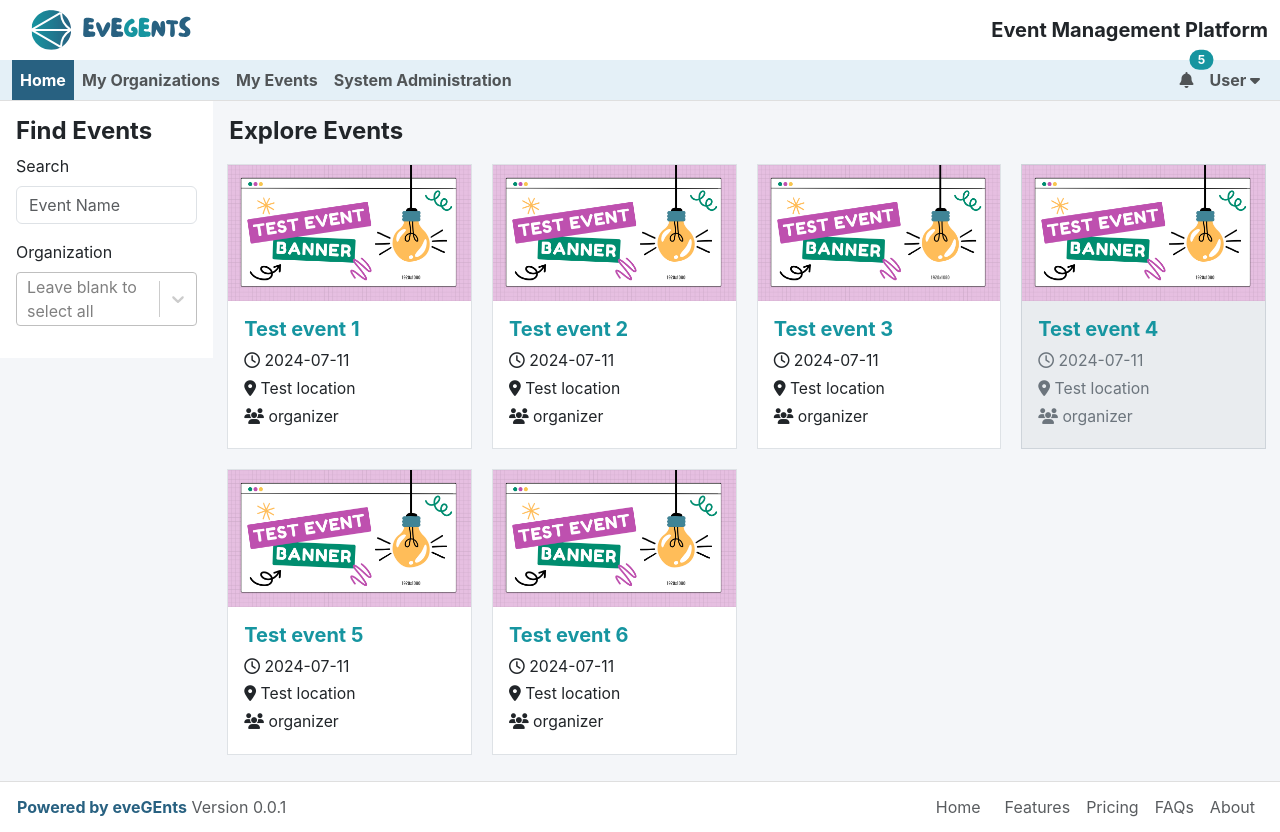
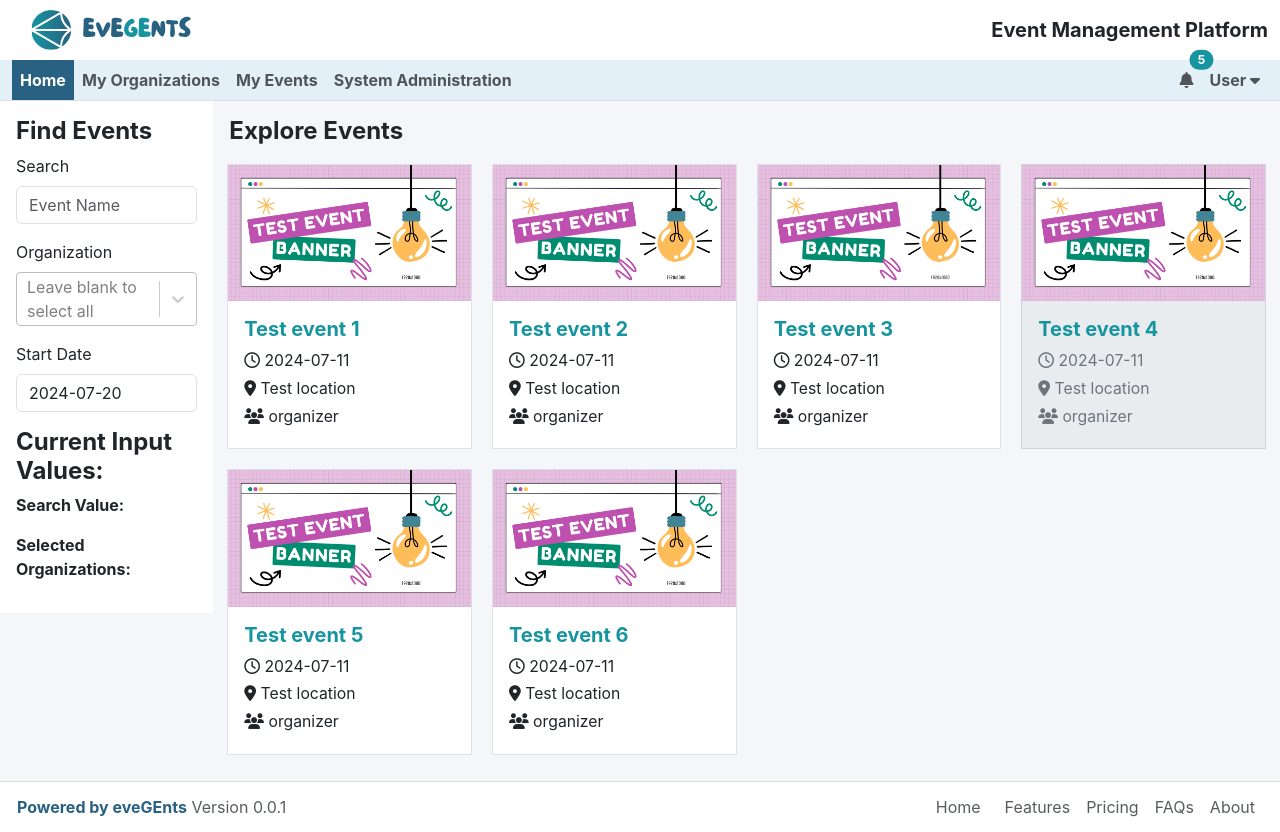
Before and after one commit to eveGEnts/Go-Headless, a React (Create React App) app: page / in a window 1280 px wide. Built offline with nearby package versions, Linux system fonts and the light colour scheme.

Commit message:
date picker

```diff
--- a/package.json
+++ b/package.json
@@ -11,6 +11,7 @@
     "chroma-js": "^2.4.2",
     "node-sass": "^7.0.3",
     "react": "^18.3.1",
+    "react-datepicker": "^7.3.0",
     "react-dom": "^18.3.1",
     "react-router-dom": "^6.24.1",
     "react-scripts": "5.0.1",
--- /dev/null
+++ b/src/components/common/MyDatePicker.js
@@ -0,0 +1,25 @@
+import React, { useState } from 'react';
+import DatePicker from 'react-datepicker';
+import 'react-datepicker/dist/react-datepicker.css';
+import './MyDatePicker.scss';
+
+const MyDatePicker = () => {
+    const [startDate, setStartDate] = useState(new Date());
+
+    return (
+        <div>
+            <DatePicker
+                selected={startDate}
+                onChange={(date) => setStartDate(date)}
+                dateFormat="yyyy-MM-dd"
+                className="form-control w-100"
+                id="datePicker"
+                showMonthDropdown
+                showYearDropdown
+                dropdownMode="select"
+            />
+        </div>
+    );
+};
+
+export default MyDatePicker;
--- /dev/null
+++ b/src/components/common/MyDatePicker.scss
@@ -0,0 +1,38 @@
+@import '../../custom.scss';
+
+/* CustomDatePicker.scss */
+
+// Define your primary theme color
+//$primary: #FF0000; // Replace this with your actual primary color
+
+// Ensure the date picker doesn't exceed the container width
+.react-datepicker {
+  font-size: 1rem;
+  max-width: 100%;
+
+  .react-datepicker__header {
+    background-color: $primary; // Use the primary color
+    color: white;
+    border-bottom: 1px solid darken($primary, 10%); // Slightly darker shade for contrast
+  }
+
+  .react-datepicker__day--selected {
+    background-color: $primary; // Use the primary color
+    color: white;
+  }
+
+  .react-datepicker__day--selected:hover {
+    background-color: lighten($primary, 10%); // Lighten on hover
+  }
+
+  .react-datepicker__triangle {
+    display: none; // Optionally hide the triangle
+  }
+}
+
+// Responsive styles
+@media (max-width: 768px) {
+  .react-datepicker {
+    width: 100%; // Make the date picker full-width on smaller screens
+  }
+}
--- a/src/components/home/FilterSidebar.js
+++ b/src/components/home/FilterSidebar.js
@@ -9,23 +9,24 @@ import colorStylesMultiple from '../common/ColorStylesMultiple';
 //    return getComputedStyle(document.documentElement).getPropertyValue(property).trim();
 //  };
 
+import MyDatePicker from '../common/MyDatePicker';
 
+const FilterSidebar = () => {
+    // State variables to keep track of input values
+    const [searchValue, setSearchValue] = useState('');
+    const [organizationValue, setOrganizationValue] = useState([]);
 
-function FilterSidebar() {
-
-    const [count, setCount] = useState(0);
-
-    const [selectedOrganization, setOrganization] = useState(null);
-
-    const handleChange = (option) => {
-        setOrganization(option);
-        //alert(option);
+    // Handle change for text input
+    const handleSearchChange = (event) => {
+        setSearchValue(event.target.value);
     };
 
-    //useEffect(() => {
-    //    alert(`${count}`);
-    //})
+    // Handle change for Select input
+    const handleOrganizationChange = (selectedOptions) => {
+        setOrganizationValue(selectedOptions);
+    };
 
+    // Sample options for the Select component
     const organizationOptions = [
         //{ value: '-1', label: 'All Organizations', color: '#BFBFBF' },
         { value: '1', label: 'Org 1', color: '#FF0000' },
@@ -33,39 +34,51 @@ function FilterSidebar() {
         { value: '3', label: 'Org 3', color: '#0000FF' }
     ];
 
-    //const departmentOptions = [
-    //    //{ value: '-1', label: 'All Departments', color: '#BFBFBF' },
-    //    { value: '1', label: 'Org 1', color: '#FF0000' },
-    //    { value: '2', label: 'Org 2', color: '#00FF00' },
-    //    { value: '3', label: 'Org 3', color: '#0000FF' }
-    //];
-
     return (
         <div className="col-xl-2 col-lg-3 col-md-4 p-3 bg-white" style={{ height: '100%' }}>
             <h4 className='fw-bold'>Find Events</h4>
-            <form>
+            <div>
+
+                {/* Search Events */}
                 <div className="mb-3">
                     <label htmlFor="eventSearch" className="form-label">Search</label>
-                    <input type="text" className="form-control" id="eventSearch" placeholder="Event Name" />
+                    <input
+                        type="text"
+                        className="form-control"
+                        id="eventSearch"
+                        placeholder="Event Name"
+                        value={searchValue}
+                        onChange={handleSearchChange}
+                    />
                 </div>
+
+                {/* Filter By Organization */}
                 <div className="mb-3">
                     <label htmlFor="eventOrganization" className="form-label">Organization</label>
                     <Select
                         options={organizationOptions}
-                        onChange={handleChange}
+                        onChange={handleOrganizationChange}
                         id="eventOrganization"
                         styles={colorStylesMultiple}
-                        //defaultValue={organizationOptions[0]}
                         placeholder="Leave blank to select all"
                         isMulti
+                        value={organizationValue}
                     />
                 </div>
-                {/*
-                <button type="button" className="btn btn-outline-primary" onClick={() => setCount(count + 1)}>Apply Filters {selectedOrganization.label}</button>
-                */ }
-            </form>
+
+                {/* Start Date */}
+                <div className="mb-3">
+                    <label htmlFor="eventStartDate" className="form-label">Start Date</label>
+                    <MyDatePicker />
+                </div>
+            </div>
+            <div className="mt-3">
+                <h4 className='fw-bold'>Current Input Values:</h4>
+                <p><strong>Search Value:</strong> {searchValue}</p>
+                <p><strong>Selected Organizations:</strong> {organizationValue.map(option => option.label).join(', ')}</p>
+            </div>
         </div>
     );
-}
+};
 
 export default FilterSidebar;
```
Also changed, not shown: 1 other file (tests, documents, lock files or other folders).
